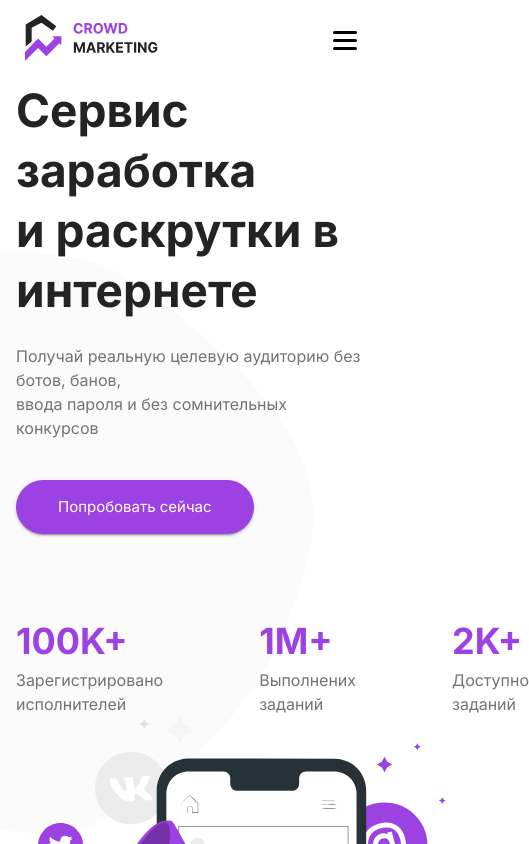
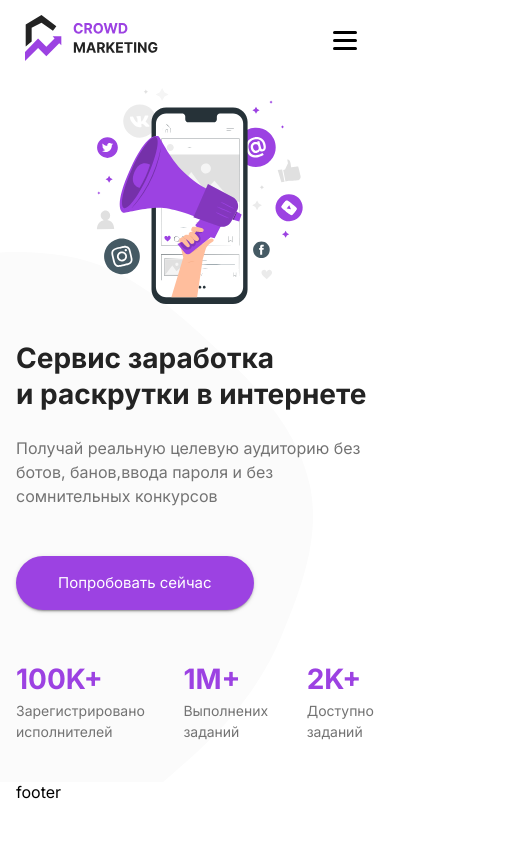
Before and after one commit to sydorT/reactApp, a React (Create React App) app: page / in a window 390 px wide. Shown: the top 844 px of the page, 529 px wide, since content can reach past the window. Built offline with nearby package versions, Linux system fonts and the light colour scheme.

Commit message:
hero responsive

```diff
--- a/src/index.css
+++ b/src/index.css
@@ -9,3 +9,7 @@ body {
 a {
   text-decoration: none;
 }
+
+img {
+  max-width: 100%;
+}
--- a/src/pages/home/HomePage.jsx
+++ b/src/pages/home/HomePage.jsx
@@ -1,5 +1,5 @@
 import styles from './HomePage.module.css';
-import { Container, Stack, Button, Typography } from '@mui/material';
+import { Container, Stack, Button, Typography, Box } from '@mui/material';
 
 import HeroImg from './../../images/hero-img.svg'
 
@@ -11,47 +11,78 @@ export default function() {
           <Stack
             direction={{ md: 'row', xs: 'column' }}
             justifyContent='space-between'
-            pt={{md: 17, sm: 5}}
-            pb={{md: 21.5, sm: 5}}
+            pt={{md: 17, xs: 1}}
+            pb={{md: 21.5, xs: 5}}
           >
-            <div>
+            <Box sx={{mt: {md: 0, xs: 4}}}>
               <Typography variant="h2" component="div">
                 Сервис заработка<br />и раскрутки в интернете
               </Typography>
-              <Typography variant="body1" mb={5} component="div">
-                Получай реальную целевую аудиторию без ботов, банов,<br />ввода пароля и без сомнительных конкурсов
+              <Typography variant="body1" mb={{md: 5, xs: 6}} component="div">
+                Получай реальную целевую аудиторию без ботов, банов,<br className={styles.hide} />ввода пароля и без сомнительных конкурсов
               </Typography>
               <Button variant="contained" href="#">Попробовать сейчас</Button>
 
               <Stack
                 direction='row'
-                spacing={12}
-                mt={10}
+                justifyContent={{sm: 'flex-start', xs: 'space-between'}}
+                spacing={{sm: 12, xs: 0}}
+                mt={{sm: 10, xs: 6}}
               >
                 <Stack direction='column'>
-                  <Typography color='accent' sx={{ fontSize: 36, textTransform: 'uppercase', fontWeight: 600 }}>100K+</Typography>
-                  <Typography variant="body1" component="div">
+                  <Typography
+                    color='accent'
+                    sx={{
+                      fontSize: {
+                        md: 36, xs: 28
+                      },
+                      textTransform: 'uppercase',
+                      fontWeight: 600
+                    }}
+                  >100K+</Typography>
+
+                  <Typography variant="body1" sx={{fontSize: {sm: 16, xs: 14}}} component="div">
                     Зарегистрировано<br />исполнителей
                   </Typography>
                 </Stack>
 
                 <Stack direction='column'>
-                  <Typography color='accent' sx={{ fontSize: 36, textTransform: 'uppercase', fontWeight: 600 }}>1M+</Typography>
-                  <Typography variant="body1" component="div">
+                  <Typography
+                    color='accent'
+                    sx={{
+                      fontSize: {
+                        md: 36, xs: 28
+                      },
+                      textTransform: 'uppercase',
+                      fontWeight: 600
+                    }}
+                    >1M+</Typography>
+
+                  <Typography variant="body1" sx={{fontSize: {sm: 16, xs: 14}}} component="div">
                     Выполнених<br />заданий
                   </Typography>
                 </Stack>
 
                 <Stack direction='column'>
-                  <Typography color='accent' sx={{ fontSize: 36, textTransform: 'uppercase', fontWeight: 600 }}>2K+</Typography>
-                  <Typography variant="body1" component="div">
+                  <Typography
+                    color='accent'
+                    sx={{
+                      fontSize: {
+                        md: 36, xs: 28
+                      },
+                      textTransform: 'uppercase',
+                      fontWeight: 600
+                    }}
+                    >2K+</Typography>
+
+                  <Typography variant="body1" sx={{fontSize: {sm: 16, xs: 14}}} component="div">
                     Доступно<br />заданий
                   </Typography>
                 </Stack>
               </Stack>
-            </div>
+            </Box>
 
-            <div>
+            <div className={styles.heroImg}>
               <img src={HeroImg} alt="Service image" />
             </div>
           </Stack>
--- a/src/pages/home/HomePage.module.css
+++ b/src/pages/home/HomePage.module.css
@@ -5,3 +5,20 @@
     background-repeat: no-repeat;
     background-size: 313px 581px;
 }
+
+@media (max-width: 991.98px) {
+    .heroImg {
+        order: -1;
+        text-align: center;
+    }
+}
+
+@media (max-width: 599.98px) {
+    .heroImg {
+        max-width: 216px;
+        margin: auto;
+    }
+    .hide {
+        display: none;
+    }
+}
--- a/src/theme.js
+++ b/src/theme.js
@@ -6,7 +6,7 @@ const theme = createTheme({
     values: {
       xs: 0,
       sm: 600,
-      md: 900,
+      md: 992,
       lg: 1228,
       xl: 1536,
       mobile: 0,
@@ -23,7 +23,11 @@ const theme = createTheme({
       fontWeight: 600,
       lineHeight: '60px',
       color: '#232323',
-      marginBottom: 24
+      marginBottom: 24,
+      '@media (max-width: 599.98px)': {
+        fontSize: 28,
+        lineHeight: '36px',
+      },
     },
     body1: {
       fontSize: 16,
```
Also changed, not shown: 1 other file (tests, documents, lock files or other folders).
